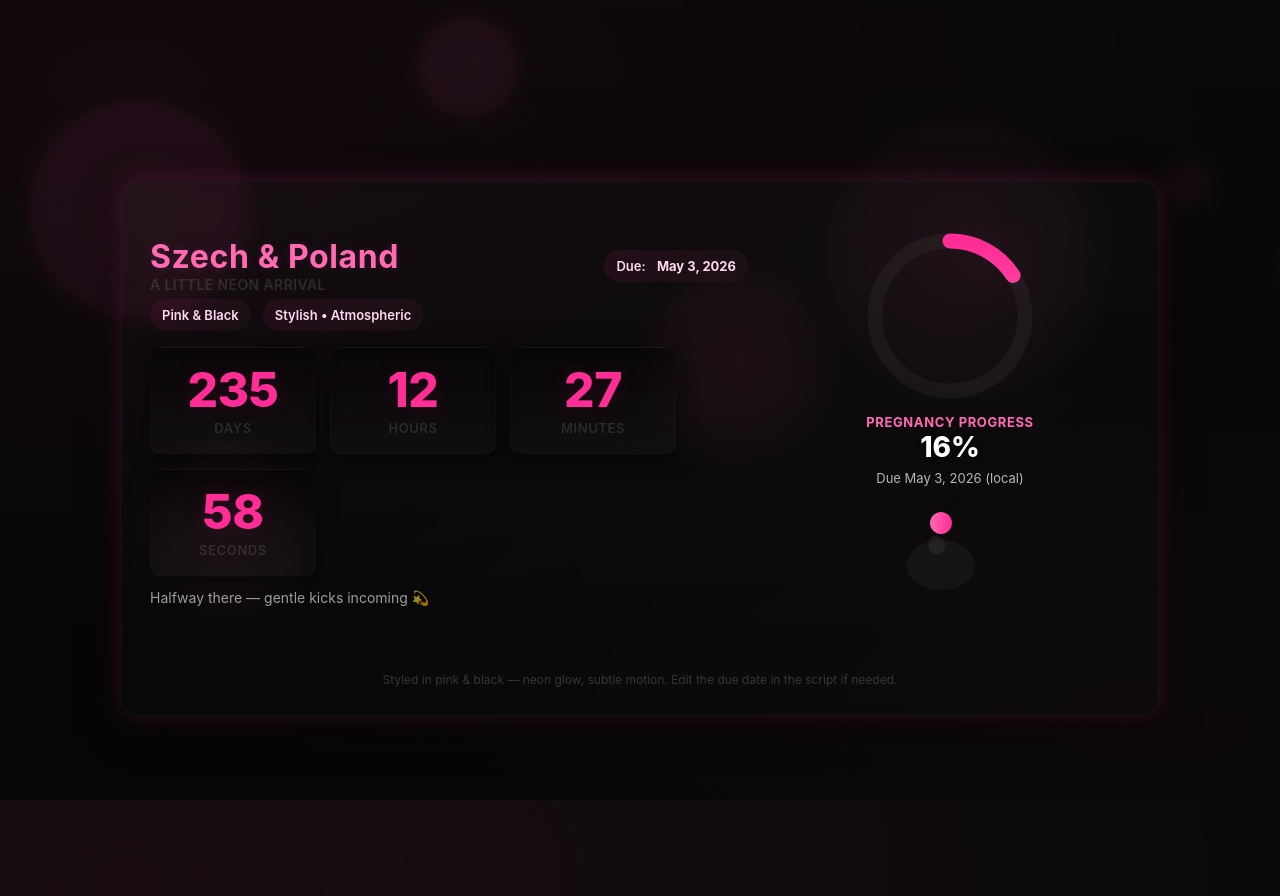
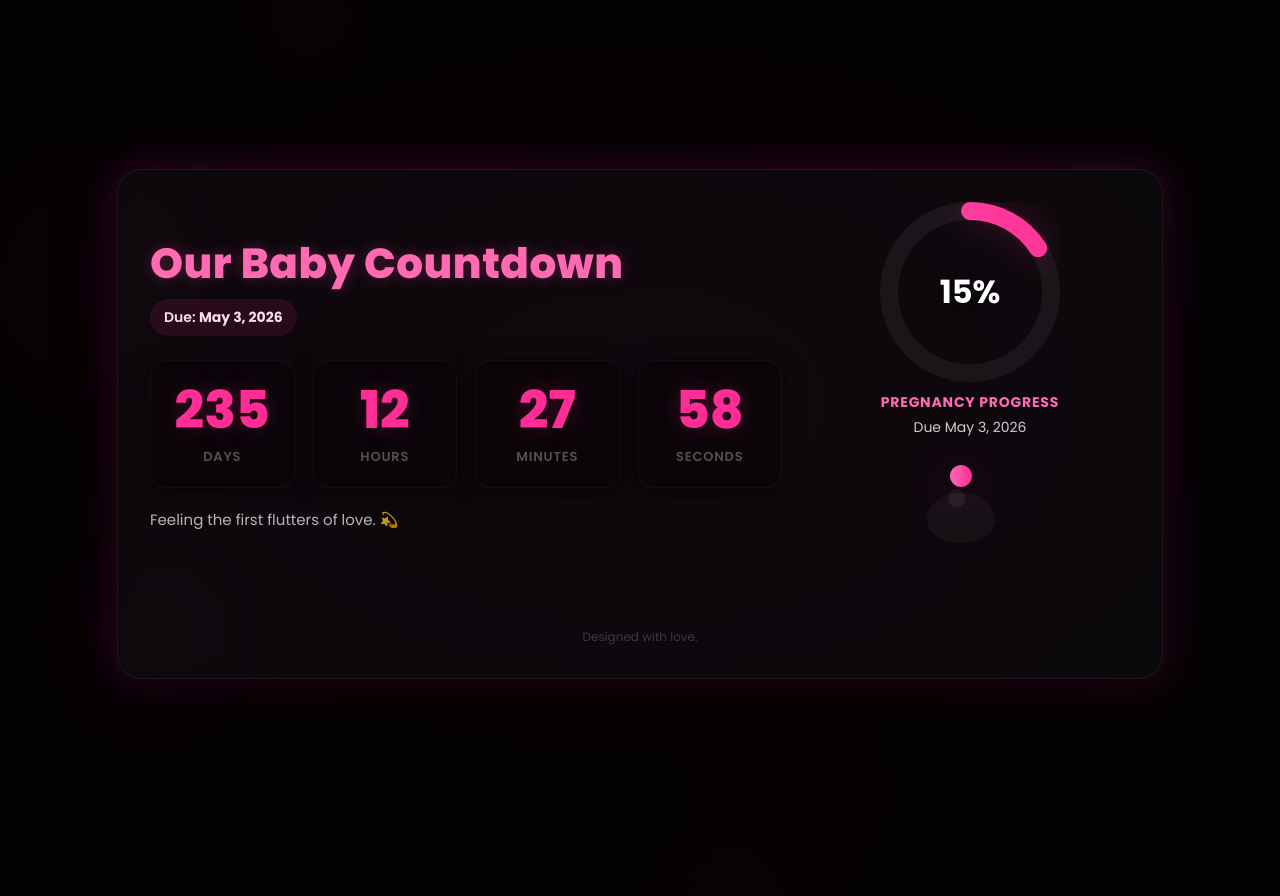
Before and after one commit to Daolyap/MiniSzech, a plain HTML site: page index.html in a window 1280 px wide. After the commit the page ends 800 px from the top, so only its background shows below. Drawn offline with Linux system fonts and the light colour scheme.

Commit message:
Update index.html

```diff
--- a/index.html
+++ b/index.html
@@ -3,122 +3,268 @@
 <head>
 <meta charset="utf-8" />
 <meta name="viewport" content="width=device-width,initial-scale=1" />
-<title>Szech & Poland — Baby Countdown</title>
+<title>Baby Countdown</title>
+<link rel="preconnect" href="https://fonts.googleapis.com">
+<link rel="preconnect" href="https://fonts.gstatic.com" crossorigin>
+<link href="https://fonts.googleapis.com/css2?family=Poppins:wght@400;600;700;800&display=swap" rel="stylesheet">
 <style>
   :root{
-    --bg:#0a0a0a;
-    --black:#050505;
-    --pink-1:#ff6ab3;
-    --pink-2:#ff2d95;
-    --glass: rgba(255,255,255,0.04);
-    --muted: rgba(255,255,255,0.12);
-    --neon: 0 0 18px rgba(255,45,149,0.18), 0 0 36px rgba(255,106,179,0.10);
-    --card-radius:18px;
+    --bg-dark:#050205;
+    --pink-glow:rgba(255,45,149,0.25);
+    --pink-hot:#ff2d95;
+    --pink-soft:#ff6ab3;
+    --glass-bg:rgba(255,255,255,0.03);
+    --glass-border:rgba(255,255,255,0.06);
+    --muted-text:rgba(255,255,255,0.3);
+    --card-radius:24px;
   }
-  html,body{height:100%;margin:0;font-family: Inter, ui-sans-serif, system-ui, -apple-system, "Segoe UI", Roboto, "Helvetica Neue", Arial; background: radial-gradient(1200px 600px at 10% 10%, rgba(255,45,149,0.06), transparent), radial-gradient(900px 400px at 90% 90%, rgba(255,106,179,0.04), transparent), var(--bg); color:#fff; -webkit-font-smoothing:antialiased; -moz-osx-font-smoothing:grayscale;}
-  /* subtle moving particles */
+  html,body{
+    height:100%;
+    margin:0;
+    font-family:'Poppins', ui-sans-serif, system-ui, -apple-system, "Segoe UI", Roboto, "Helvetica Neue", Arial;
+    background-color:var(--bg-dark);
+    color:#fff;
+    -webkit-font-smoothing:antialiased;
+    -moz-osx-font-smoothing:grayscale;
+    overflow:hidden;
+  }
   .scene{
-    position:fixed; inset:0; overflow:hidden; z-index:0;
-    background:linear-gradient(180deg, rgba(0,0,0,0.18) 0%, rgba(0,0,0,0.38) 100%);
+    position:fixed;
+    inset:0;
+    z-index:0;
+    background:radial-gradient(ellipse at 50% 50%, rgba(255,45,149,0.1) 0%, transparent 70%);
+    animation: background-pulse 10s ease-in-out infinite;
+  }
+  @keyframes background-pulse {
+    0%, 100% { transform: scale(1); opacity: 0.1; }
+    50% { transform: scale(1.2); opacity: 0.15; }
   }
   .particle{
-    position:absolute; border-radius:50%; opacity:0.08; mix-blend-mode:screen;
+    position:absolute;
+    border-radius:50%;
+    mix-blend-mode:screen;
     animation: drift linear infinite;
-    filter: blur(8px);
+    filter:blur(10px);
   }
   @keyframes drift {
-    from{ transform: translateY(-30vh) translateX(0) scale(0.6); opacity:0; }
-    10%{ opacity:0.06; }
-    50%{ opacity:0.08; }
-    to{ transform: translateY(120vh) translateX(40vw) scale(1); opacity:0; }
+    from{ transform: translateY(-20vh) translateX(0) scale(0.5); opacity:0; }
+    10%{ opacity:0.1; }
+    50%{ opacity:0.12; }
+    to{ transform: translateY(120vh) translateX(30vw) scale(1.2); opacity:0; }
   }
-
-  /* main layout */
-  .wrap{position:relative; display:flex; flex-direction:column; align-items:center; justify-content:center; min-height:100vh; padding:48px; z-index:1;}
+  .wrap{
+    position:relative;
+    display:flex;
+    flex-direction:column;
+    align-items:center;
+    justify-content:center;
+    min-height:100vh;
+    padding:24px;
+    z-index:1;
+    animation: fade-in 1.5s ease-out;
+  }
+  @keyframes fade-in {
+    from { opacity: 0; transform: translateY(20px); }
+    to { opacity: 1; transform: translateY(0); }
+  }
   .card{
-    width:100%; max-width:980px; background:linear-gradient(180deg, rgba(255,255,255,0.02), rgba(255,255,255,0.01));
-    border-radius:var(--card-radius); padding:28px; backdrop-filter: blur(6px) saturate(1.08);
-    box-shadow: 0 8px 40px rgba(0,0,0,0.65), var(--neon); border:1px solid rgba(255,255,255,0.03);
-    display:grid; grid-template-columns: 1fr 360px; gap:22px; align-items:center;
+    width:100%;
+    max-width:980px;
+    background:var(--glass-bg);
+    border-radius:var(--card-radius);
+    padding:32px;
+    backdrop-filter:blur(12px) saturate(1.2);
+    box-shadow:0 12px 60px rgba(0,0,0,0.7), 0 0 40px var(--pink-glow);
+    border:1px solid var(--glass-border);
+    display:grid;
+    grid-template-columns:1fr 320px;
+    gap:28px;
+    align-items:center;
   }
-
-  /* left column: heading & countdown */
   .title{
-    display:flex; gap:14px; align-items:center; margin-bottom:6px;
+    display:flex;
+    flex-direction:column;
+    gap:4px;
+    margin-bottom:24px;
   }
-  .title h1{ margin:0; font-size: clamp(22px, 3.2vw, 32px); letter-spacing:0.6px; font-weight:700; color:var(--pink-1); text-shadow: 0 0 10px rgba(255,106,179,0.12); }
-  .title .sub{ color:var(--muted); font-weight:600; font-size:14px; letter-spacing:0.4px; text-transform:uppercase; }
-
-  .accent-row{ display:flex; align-items:center; gap:12px; margin-bottom:16px; }
-  .pill{ padding:8px 12px; background: linear-gradient(90deg, rgba(255,45,149,0.08), rgba(255,106,179,0.04)); border-radius:999px; color: #ffd9ef; font-weight:600; font-size:13px; box-shadow: 0 2px 10px rgba(255,45,149,0.03) inset; }
-
+  .title h1{
+    margin:0;
+    font-size:clamp(28px, 4vw, 42px);
+    letter-spacing:0.5px;
+    font-weight:800;
+    color:var(--pink-soft);
+    text-shadow:0 0 12px var(--pink-glow);
+    animation: text-glow 3s ease-in-out infinite alternate;
+  }
+  @keyframes text-glow {
+    from { text-shadow:0 0 12px var(--pink-glow); }
+    to { text-shadow:0 0 24px rgba(255, 106, 179, 0.4); }
+  }
+  .pill{
+    padding:8px 14px;
+    background:rgba(255,45,149,0.1);
+    border-radius:999px;
+    color:#ffd9ef;
+    font-weight:600;
+    font-size:14px;
+    box-shadow:0 2px 10px rgba(255,45,149,0.05) inset;
+    width:fit-content;
+  }
   .countdown{
-    display:flex; gap:14px; align-items:center; flex-wrap:wrap;
+    display:grid;
+    grid-template-columns:repeat(auto-fit, minmax(110px, 1fr));
+    gap:18px;
   }
   .segment{
-    background: linear-gradient(180deg, rgba(0,0,0,0.42), rgba(255,255,255,0.02));
-    padding:18px 22px; border-radius:12px; min-width:120px; text-align:center; box-shadow: 0 6px 20px rgba(0,0,0,0.6);
-    border:1px solid rgba(255,255,255,0.02);
+    background:rgba(0,0,0,0.3);
+    padding:20px;
+    border-radius:16px;
+    text-align:center;
+    box-shadow:0 4px 20px rgba(0,0,0,0.5);
+    border:1px solid rgba(255,255,255,0.04);
+    transition: transform 0.3s ease, box-shadow 0.3s ease;
   }
-  .number{ font-size: clamp(28px, 4.4vw, 48px); font-weight:800; line-height:1; color:var(--pink-2); text-shadow: 0 0 22px rgba(255,45,149,0.14); letter-spacing: -0.5px; }
-  .label{ margin-top:6px; font-size:13px; color:var(--muted); font-weight:600; letter-spacing:0.6px; text-transform:uppercase; }
-
-  .note{ margin-top:12px; color:rgba(255,255,255,0.6); font-size:14px; }
-
-  /* right column: progress + artwork */
+  .segment:hover {
+    transform: translateY(-5px);
+    box-shadow: 0 8px 30px rgba(0,0,0,0.6), 0 0 20px var(--pink-glow);
+  }
+  .number{
+    font-size:clamp(32px, 5vw, 52px);
+    font-weight:800;
+    line-height:1.1;
+    color:var(--pink-hot);
+    text-shadow:0 0 25px var(--pink-glow);
+  }
+  .label{
+    margin-top:8px;
+    font-size:13px;
+    color:var(--muted-text);
+    font-weight:600;
+    letter-spacing:0.8px;
+    text-transform:uppercase;
+  }
+  .note{
+    margin-top:20px;
+    color:rgba(255,255,255,0.7);
+    font-size:15px;
+    font-weight:400;
+  }
   .side{
-    display:flex; flex-direction:column; gap:12px; align-items:center; justify-content:center; padding:16px;
+    display:flex;
+    flex-direction:column;
+    gap:18px;
+    align-items:center;
+    justify-content:center;
   }
-  .progress-wrap{ width:100%; display:flex; flex-direction:column; align-items:center; gap:8px; }
-  .progress-label{ font-weight:700; color:var(--pink-1); letter-spacing:0.6px; text-transform:uppercase; font-size:13px; }
-  .percent{ font-size:28px; font-weight:800; color:#fff; text-shadow:0 0 6px rgba(0,0,0,0.5); }
-
-  /* circular SVG progress */
-  .progress-svg{ width:180px; height:180px; transform: rotate(-90deg); }
-  .progress-bg{ stroke: rgba(255,255,255,0.04); stroke-width:10; fill:none; }
-  .progress-ring{ stroke: url(#gradPink); stroke-width:10; stroke-linecap:round; fill:none; filter: drop-shadow(0 6px 16px rgba(255,45,149,0.08)); transition: stroke-dashoffset 600ms cubic-bezier(.2,.9,.22,1); }
-
-  /* baby icon & due date */
+  .progress-wrap{
+    width:100%;
+    display:flex;
+    flex-direction:column;
+    align-items:center;
+    gap:10px;
+    text-align:center;
+  }
+  .progress-label{
+    font-weight:700;
+    color:var(--pink-soft);
+    letter-spacing:0.8px;
+    text-transform:uppercase;
+    font-size:14px;
+  }
+  .percent{
+    font-size:32px;
+    font-weight:800;
+    color:#fff;
+    text-shadow:0 0 10px rgba(0,0,0,0.5);
+  }
+  .progress-svg{
+    width:180px;
+    height:180px;
+    transform:rotate(-90deg);
+  }
+  .progress-bg{
+    stroke:rgba(255,255,255,0.05);
+    stroke-width:12;
+    fill:none;
+  }
+  .progress-ring{
+    stroke:url(#gradPink);
+    stroke-width:12;
+    stroke-linecap:round;
+    fill:none;
+    filter:drop-shadow(0 0 10px var(--pink-glow));
+    transition:stroke-dashoffset 800ms cubic-bezier(.4, .4, .2, 1);
+  }
   .due{
-    margin-top:6px; color:rgba(255,255,255,0.7); font-size:13px; text-align:center;
+    margin-top:4px;
+    color:rgba(255,255,255,0.8);
+    font-size:14px;
+    text-align:center;
   }
-  .baby-figure{ width:120px; height:120px; display:block; filter: drop-shadow(0 8px 20px rgba(255,45,149,0.08)); }
-
-  /* footer */
-  .meta{ margin-top:16px; color:rgba(255,255,255,0.18); font-size:12px; text-align:center; grid-column:1/-1; }
-
-  /* responsive */
+  .baby-figure{
+    width:120px;
+    height:120px;
+    display:block;
+    filter:drop-shadow(0 10px 25px var(--pink-glow));
+    animation: baby-float 4s ease-in-out infinite;
+  }
+  @keyframes baby-float {
+    0%, 100% { transform: translateY(0); }
+    50% { transform: translateY(-10px); }
+  }
+  .meta{
+    margin-top:24px;
+    color:rgba(255,255,255,0.2);
+    font-size:12px;
+    text-align:center;
+    grid-column:1/-1;
+  }
   @media (max-width:880px){
-    .card{ grid-template-columns: 1fr; padding:18px; }
-    .side{ order:-1; flex-direction:row; justify-content:space-between; gap:18px; }
-    .progress-wrap{ flex-direction:row; gap:12px; align-items:center; }
+    .card{
+      grid-template-columns:1fr;
+      padding:24px;
+      gap:32px;
+    }
+    .side{
+      order:-1;
+      flex-direction:row;
+      justify-content:space-around;
+      gap:24px;
+      flex-wrap:wrap;
+    }
+    .progress-wrap{
+      flex-direction:column;
+    }
+    .title h1 {
+        text-align: center;
+    }
+    .pill {
+        margin: 0 auto;
+    }
+  }
+  @media (max-width:480px){
+    .wrap { padding: 16px; }
+    .card { padding: 18px; }
+    .countdown { gap: 12px; }
+    .segment { padding: 16px; }
+    .side { flex-direction: column; }
+    .title h1 { font-size: 26px; }
+    .number { font-size: 28px; }
   }
 </style>
 </head>
 <body>
   <div class="scene" aria-hidden="true">
-    <!-- particles generated by JS; seeded defaults for graceful look if JS disabled -->
-    <div class="particle" style="width:320px; height:320px; left:-10%; top:5%; background:radial-gradient(circle,#ff6ab3,#ff2d95); animation-duration:24s;"></div>
-    <div class="particle" style="width:220px; height:220px; right:-8%; top:25%; background:radial-gradient(circle,#ff2d95,#ff6ab3); animation-duration:30s;"></div>
-    <div class="particle" style="width:140px; height:140px; left:20%; top:-12%; background:radial-gradient(circle,#ff6ab3,#ff2d95); animation-duration:18s;"></div>
+    <div class="particle" style="width:350px; height:350px; left:-5%; top:10%; background:radial-gradient(circle, #ff6ab3, transparent); animation-duration:28s;"></div>
+    <div class="particle" style="width:250px; height:250px; right:-10%; top:30%; background:radial-gradient(circle, #ff2d95, transparent); animation-duration:35s;"></div>
+    <div class="particle" style="width:150px; height:150px; left:15%; top:-15%; background:radial-gradient(circle, #ff6ab3, transparent); animation-duration:20s;"></div>
   </div>
-
   <div class="wrap">
-    <div class="card" role="region" aria-label="Baby countdown for Szech and Poland">
+    <div class="card" role="region" aria-label="Baby Countdown">
       <div>
         <div class="title">
-          <div>
-            <h1>Szech & Poland</h1>
-            <div class="sub">A little neon arrival</div>
-          </div>
-          <div style="margin-left:auto;">
-            <span class="pill">Due: <strong id="dueShort" style="margin-left:8px;">May 3, 2026</strong></span>
-          </div>
-        </div>
-
-        <div class="accent-row" aria-hidden="true">
-          <div class="pill">Pink & Black</div>
-          <div class="pill">Stylish • Atmospheric</div>
+          <h1>Our Baby Countdown</h1>
+          <div class="pill">Due: <strong id="dueShort">May 3, 2026</strong></div>
         </div>
 
         <div class="countdown" id="countdown" aria-live="polite" aria-atomic="true">
@@ -140,29 +286,30 @@
           </div>
         </div>
 
-        <div class="note" id="note">Counting down to your tiny neon arrival.</div>
+        <p class="note" id="note">Counting down the moments until we meet our little one.</p>
       </div>
 
-      <aside class="side" aria-hidden="false">
+      <aside class="side">
         <div class="progress-wrap" role="img" aria-label="Pregnancy progress">
-          <svg class="progress-svg" viewBox="0 0 120 120" role="presentation">
+          <div style="position: relative; display: flex; align-items: center; justify-content: center;">
+            <svg class="progress-svg" viewBox="0 0 120 120">
               <defs>
-              <linearGradient id="gradPink" x1="0%" x2="100%">
+                <linearGradient id="gradPink" x1="0%" y1="0%" x2="100%" y2="100%">
                   <stop offset="0%" stop-color="#ff6ab3"/>
                   <stop offset="100%" stop-color="#ff2d95"/>
                 </linearGradient>
               </defs>
-            <circle class="progress-bg" cx="60" cy="60" r="50"></circle>
-            <circle class="progress-ring" cx="60" cy="60" r="50" stroke-dasharray="314.159" stroke-dashoffset="314.159"></circle>
+              <circle class="progress-bg" cx="60" cy="60" r="54"></circle>
+              <circle class="progress-ring" cx="60" cy="60" r="54" stroke-dasharray="339.292" stroke-dashoffset="339.292"></circle>
             </svg>
+            <div class="percent" id="percent" style="position: absolute; font-weight: 700;">0%</div>
+          </div>
           <div style="text-align:center;">
-            <div class="progress-label">Pregnancy progress</div>
-            <div class="percent" id="percent">0%</div>
-            <div class="due" id="dueFull">Due May 3, 2026 (local)</div>
+            <div class="progress-label">Pregnancy Progress</div>
+            <div class="due" id="dueFull">Due May 3, 2026</div>
           </div>
         </div>
 
-        <!-- decorative baby icon -->
         <svg class="baby-figure" viewBox="0 0 120 120" xmlns="http://www.w3.org/2000/svg" aria-hidden="true">
           <defs><linearGradient id="b" x1="0%" x2="100%"><stop offset="0%" stop-color="#ff6ab3"/><stop offset="100%" stop-color="#ff2d95"/></linearGradient></defs>
           <g fill="none" fill-rule="evenodd" transform="translate(10 8)">
@@ -174,26 +321,17 @@
 
       </aside>
 
-      <div class="meta">Styled in pink & black — neon glow, subtle motion. Edit the due date in the script if needed.</div>
+      <div class="meta">Designed with love.</div>
     </div>
   </div>
 
 <script>
-/*
-  Baby countdown script
-  - Due date used: May 3, 2026 (local timezone). If you meant a different year change the 'dueYear' variable.
-  - Progress assumes a 40-week (280 day) gestation: start = due - 280 days.
-*/
-
 (function(){
-  // ---------- CONFIG ----------
-  const dueYear = 2026;     // <-- change this if you meant a different year (e.g., 2025)
-  const dueMonthZeroIndex = 4; // May is month index 4 (0 = Jan)
-  const dueDateOfMonth = 3;     // 3rd
-  // create due date in local timezone (avoid parsing pitfalls)
+  const dueYear = 2026;
+  const dueMonthZeroIndex = 4;
+  const dueDateOfMonth = 3;
   const due = new Date(dueYear, dueMonthZeroIndex, dueDateOfMonth, 0, 0, 0, 0);
 
-  // DOM
   const elDays = document.getElementById('days');
   const elHours = document.getElementById('hours');
   const elMinutes = document.getElementById('minutes');
@@ -204,20 +342,16 @@
   const dueFull = document.getElementById('dueFull');
   const note = document.getElementById('note');
 
-  // show formatted due strings
   const options = { year:'numeric', month:'long', day:'numeric' };
   dueShort.textContent = due.toLocaleDateString(undefined, { month:'short', day:'numeric', year:'numeric' });
-  dueFull.textContent = 'Due ' + due.toLocaleDateString(undefined, options) + ' (local)';
+  dueFull.textContent = 'Due ' + due.toLocaleDateString(undefined, options);
 
-  // progress circle setup
-  const R = 50; // radius in SVG coordinate
+  const R = ring.r.baseVal.value;
   const CIRC = 2 * Math.PI * R;
-  ring.setAttribute('stroke-dasharray', CIRC.toFixed(3));
-  // set initial offset to full
-  ring.style.strokeDashoffset = CIRC.toFixed(3);
+  ring.style.strokeDasharray = `${CIRC} ${CIRC}`;
+  ring.style.strokeDashoffset = CIRC;
 
-  // pregnancy start = due - 280 days (40 weeks)
-  const MS_PER_DAY = 24 * 60 * 60 * 1000;
+  const MS_PER_DAY = 1000 * 60 * 60 * 24;
   const gestationDays = 280;
   const start = new Date(due.getTime() - gestationDays * MS_PER_DAY);
 
@@ -228,20 +362,18 @@
     const diff = due.getTime() - now.getTime();
 
     if (diff <= 0) {
-      // due passed
       elDays.textContent = '0';
       elHours.textContent = '00';
       elMinutes.textContent = '00';
       elSeconds.textContent = '00';
       elPercent.textContent = '100%';
-      ring.style.strokeDashoffset = '0';
-      note.textContent = "If baby has arrived — huge congratulations! 🎉";
+      ring.style.strokeDashoffset = 0;
+      note.textContent = "Welcome to the world, little one! 🎉";
+      clearInterval(timer);
       return;
     }
 
-    // compute time units (digit-by-digit style)
-    // total seconds remaining:
-    const totalSec = Math.floor(diff / 1000); // integer seconds remaining
+    const totalSec = Math.floor(diff / 1000);
     const sec = totalSec % 60;
     const totalMin = Math.floor(totalSec / 60);
     const min = totalMin % 60;
@@ -249,58 +381,55 @@
     const hours = totalHours % 24;
     const days = Math.floor(totalHours / 24);
 
-    // set DOM (pad numbers)
     elDays.textContent = String(days);
     elHours.textContent = String(hours).padStart(2,'0');
     elMinutes.textContent = String(min).padStart(2,'0');
     elSeconds.textContent = String(sec).padStart(2,'0');
 
-    // progress: fraction between start and due
-    const totalSpan = due.getTime() - start.getTime(); // ms between start and due
+    const totalSpan = due.getTime() - start.getTime();
     const elapsed = now.getTime() - start.getTime();
     const frac = clamp(elapsed / totalSpan, 0, 1);
-    const pct = Math.round(frac * 100);
+    const pct = Math.floor(frac * 100);
     elPercent.textContent = pct + '%';
 
-    // update ring offset (circle is rotated -90deg via CSS)
     const offset = (1 - frac) * CIRC;
-    ring.style.strokeDashoffset = offset.toFixed(3);
+    ring.style.strokeDashoffset = offset;
 
-    // subtle dynamic message
-    if (frac < 0.1) note.textContent = "Early days — growing quietly ✨";
-    else if (frac < 0.5) note.textContent = "Halfway there — gentle kicks incoming 💫";
-    else if (frac < 0.95) note.textContent = "Almost time — final preparations 💗";
-    else note.textContent = "Due very soon — breathe and glow 🌙";
+    if (frac < 0.1) note.textContent = "The beautiful journey has just begun. ✨";
+    else if (frac < 0.5) note.textContent = "Feeling the first flutters of love. 💫";
+    else if (frac < 0.95) note.textContent = "Getting ready to meet you. 💗";
+    else note.textContent = "Any day now... breathe and wait for the magic. 🌙";
   }
 
-  // initial update
+  const timer = setInterval(update, 1000);
   update();
-  // update every 250ms for smooth progress and snappy seconds (cheap)
-  const timer = setInterval(update, 250);
 
-  // particles: randomly seed more for visual depth
   (function seedParticles(){
     const scene = document.querySelector('.scene');
     if (!scene) return;
     const colours = ['#ff2d95','#ff6ab3','#ff4fa8'];
-    for(let i=0;i<6;i++){
+    for(let i=0;i<10;i++){
       const el = document.createElement('div');
       el.className = 'particle';
-      const size = Math.round(80 + Math.random()*360);
+      const size = Math.round(50 + Math.random()*250);
       el.style.width = size + 'px';
       el.style.height = size + 'px';
-      el.style.left = Math.round(Math.random()*120 - 10) + '%';
-      el.style.top = Math.round(Math.random()*80 - 20) + '%';
-      el.style.background = `radial-gradient(circle, ${colours[Math.floor(Math.random()*colours.length)]}, rgba(255,255,255,0.02))`;
-      el.style.animationDuration = (18 + Math.random()*28) + 's';
-      el.style.opacity = (0.04 + Math.random()*0.08).toFixed(2);
+      el.style.left = Math.round(Math.random()*110 - 5) + '%';
+      el.style.top = Math.round(Math.random()*90 - 10) + '%';
+      el.style.background = `radial-gradient(circle, ${colours[Math.floor(Math.random()*colours.length)]}, transparent)`;
+      el.style.animationDuration = (20 + Math.random()*25) + 's';
+      el.style.animationDelay = (Math.random() * -30) + 's';
+      el.style.opacity = (0.05 + Math.random()*0.1).toFixed(2);
       scene.appendChild(el);
     }
   })();
 
-  // accessibility: ensure interval cleared if page hidden
   document.addEventListener('visibilitychange', function(){
-    if (document.hidden) clearInterval(timer);
+    if (document.hidden) {
+      clearInterval(timer);
+    } else {
+      setInterval(update, 1000);
+    }
   });
 })();
 </script>
```
Lines whose indentation alone changed are shown as unchanged.
